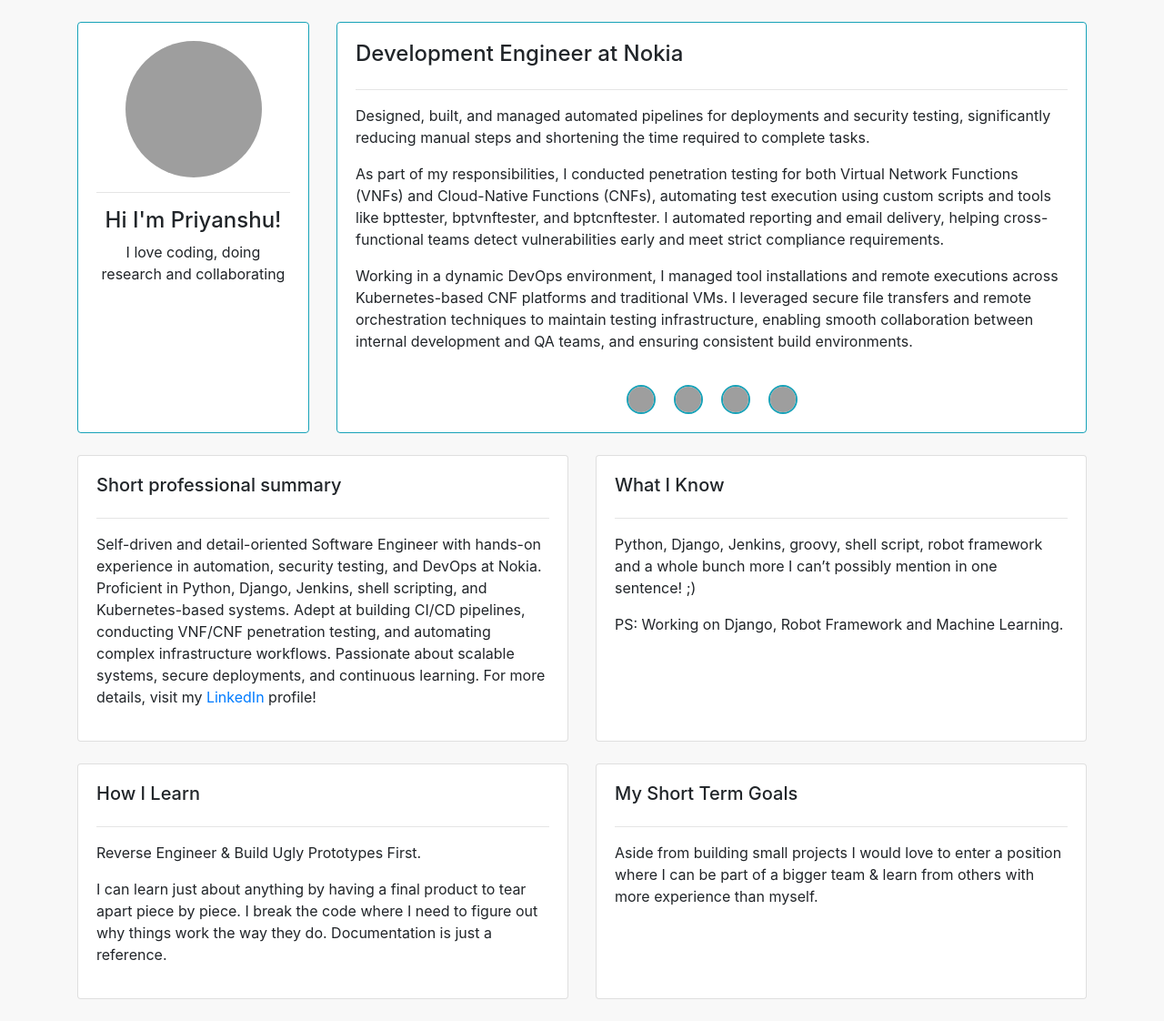
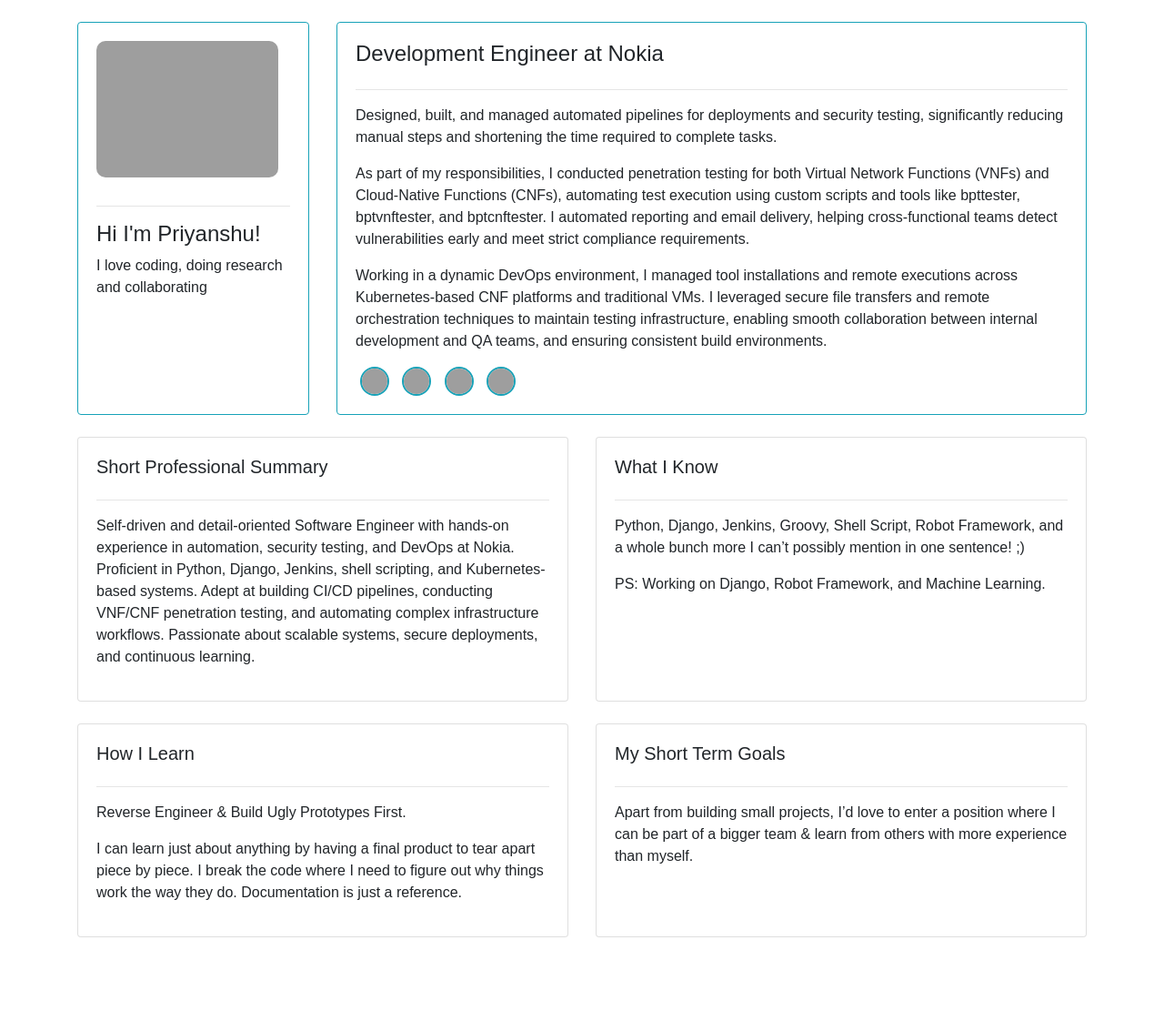
Before and after one commit to ps1711/Portfolio, a Django app: page / in a window 1280 px wide. Shown: the whole page at 91% size. After the commit the page ends 1030 px from the top, so only its background shows below. Run offline with Django 3.2, Linux system fonts and the light colour scheme; some libraries are stand-ins or nearby versions; grey boxes are pictures that could not be loaded.

Commit message:
Update home.html

```diff
--- a/base/templates/base/home.html
+++ b/base/templates/base/home.html
@@ -1,112 +1,131 @@
-{% load static %}
+<!DOCTYPE html>
+<html lang="en">
+<head>
+    <meta charset="UTF-8">
+    <title>Priyanshu's Portfolio</title>
+    <meta name="viewport" content="width=device-width, initial-scale=1">
 
-<!DOCTYPE html>
-<html>
-<head>
-    <title></title>
-    <link href="{% static 'css/main.css' %}" rel="stylesheet" type="text/css">
-    <link rel="stylesheet" href="https://stackpath.bootstrapcdn.com/bootstrap/4.3.1/css/bootstrap.min.css" integrity="sha384-ggOyR0iXCbMQv3Xipma34MD+dH/1fQ784/j6cY/iJTQUOhcWr7x9JvoRxT2MZw1T" crossorigin="anonymous">
+    <!-- Bootstrap CDN -->
+    <link rel="stylesheet" href="https://stackpath.bootstrapcdn.com/bootstrap/4.3.1/css/bootstrap.min.css">
 
+    <!-- Internal CSS for responsive layout -->
+    <style>
+        body {
+            font-family: Arial, sans-serif;
+        }
+
+        #profile-pic {
+            width: 100%;
+            max-width: 200px;
+            border-radius: 10px;
+            margin-bottom: 15px;
+        }
+
+        .social-links img {
+            width: 32px;
+            height: 32px;
+            border-radius: 50%;
+            border: 2px solid #17a2b8;
+            margin: 0 5px;
+        }
+
+        /* Responsive layout */
+        @media (max-width: 768px) {
+            #profile-wrapper {
+                text-align: center;
+                margin-bottom: 20px;
+            }
+
+            .card {
+                margin-bottom: 20px;
+            }
+
+            .social-links {
+                text-align: center;
+                padding-top: 10px;
+            }
+
+            #profile-pic {
+                margin: 0 auto;
+                display: block;
+            }
+        }
+    </style>
 </head>
 <body>
     <br>
     <div class="container">
         <div class="row">
-            <div class="col-md-3">
-                <div class="card card-body h-100  border-info" id="profile-wrapper">
-                    <img id="profile-pic" src="https://media.licdn.com/dms/image/v2/D5603AQEh5mn7UyK-Gg/profile-displayphoto-shrink_400_400/profile-displayphoto-shrink_400_400/0/1690873987528?e=1752710400&v=beta&t=MprWRPM5jhxnUXvMdBH6LeHft9MH5i2RpRGaF6Qy_gU" >
+            <div class="col-md-3 col-12">
+                <div class="card card-body h-100 border-info" id="profile-wrapper">
+                    <img id="profile-pic" src="https://media.licdn.com/dms/image/v2/D5603AQEh5mn7UyK-Gg/profile-displayphoto-shrink_400_400/profile-displayphoto-shrink_400_400/0/1690873987528?e=1752710400&v=beta&t=MprWRPM5jhxnUXvMdBH6LeHft9MH5i2RpRGaF6Qy_gU">
                     <hr>
                     <h4>Hi I'm Priyanshu!</h4>
                     <p>I love coding, doing research and collaborating</p>
                 </div>
             </div>
 
-            <div class="col-md-9">
-                <div class="card card-body h-100  border-info">
+            <div class="col-md-9 col-12">
+                <div class="card card-body h-100 border-info">
                     <h4>Development Engineer at Nokia</h4>
                     <hr>
                     <p>Designed, built, and managed automated pipelines for deployments and security testing, significantly reducing manual steps and shortening the time required to complete tasks.</p>
-					<p>As part of my responsibilities, I conducted penetration testing for both Virtual Network Functions (VNFs) and Cloud-Native Functions (CNFs), automating test execution using custom scripts and tools like bpttester, bptvnftester, and bptcnftester. I automated reporting and email delivery, helping cross-functional teams detect vulnerabilities early and meet strict compliance requirements.</p>
-					<p>Working in a dynamic DevOps environment, I managed tool installations and remote executions across Kubernetes-based CNF platforms and traditional VMs. I leveraged secure file transfers and remote orchestration techniques to maintain testing infrastructure, enabling smooth collaboration between internal development and QA teams, and ensuring consistent build environments.</p>
+                    <p>As part of my responsibilities, I conducted penetration testing for both Virtual Network Functions (VNFs) and Cloud-Native Functions (CNFs), automating test execution using custom scripts and tools like bpttester, bptvnftester, and bptcnftester. I automated reporting and email delivery, helping cross-functional teams detect vulnerabilities early and meet strict compliance requirements.</p>
+                    <p>Working in a dynamic DevOps environment, I managed tool installations and remote executions across Kubernetes-based CNF platforms and traditional VMs. I leveraged secure file transfers and remote orchestration techniques to maintain testing infrastructure, enabling smooth collaboration between internal development and QA teams, and ensuring consistent build environments.</p>
 
-                    <div style="text-align: center; margin-top: 20px;">
-  <table style="margin: 0 auto;">
-    <tr>
-      <td style="padding: 0 10px;">
-        <a href="https://www.facebook.com/profile.php?id=100042266948633">
-          <img src="https://upload.wikimedia.org/wikipedia/commons/b/b8/2021_Facebook_icon.svg"
-               style="width: 32px; height: 32px; border-radius: 50%; border: 2px solid #17a2b8;">
-        </a>
-      </td>
-      <td style="padding: 0 10px;">
-        <a href="https://www.linkedin.com/in/priyanshu-singh-6037b31a5/">
-          <img src="https://cdn-icons-png.flaticon.com/512/174/174857.png"
-               style="width: 32px; height: 32px; border-radius: 50%; border: 2px solid #17a2b8;">
-        </a>
-      </td>
-      <td style="padding: 0 10px;">
-        <a href="https://github.com/ps1711">
-          <img src="https://cdn-icons-png.flaticon.com/512/25/25231.png"
-               style="width: 32px; height: 32px; border-radius: 50%; border: 2px solid #17a2b8;">
-        </a>
-      </td>
-      <td style="padding: 0 10px;">
-        <a href="https://www.instagram.com/priyanshu_singh_17/">
-          <img src="https://cdn-icons-png.flaticon.com/512/174/174855.png"
-               style="width: 32px; height: 32px; border-radius: 50%; border: 2px solid #17a2b8;">
-        </a>
-      </td>
-    </tr>
-  </table>
-</div>
-
-
+                    <div class="social-links">
+                        <a href="https://www.facebook.com/profile.php?id=100042266948633"><img src="https://upload.wikimedia.org/wikipedia/commons/b/b8/2021_Facebook_icon.svg"></a>
+                        <a href="https://www.linkedin.com/in/priyanshu-singh-6037b31a5/"><img src="https://cdn-icons-png.flaticon.com/512/174/174857.png"></a>
+                        <a href="https://github.com/ps1711"><img src="https://cdn-icons-png.flaticon.com/512/25/25231.png"></a>
+                        <a href="https://www.instagram.com/priyanshu_singh_17/"><img src="https://cdn-icons-png.flaticon.com/512/174/174855.png"></a>
+                    </div>
                 </div>
             </div>
         </div>
+
         <br>
+
         <div class="row">
-            <div class="col-md-6">
+            <div class="col-md-6 col-12">
                 <div class="card card-body h-100">
-                    <h5>Short professional summary</h5>
+                    <h5>Short Professional Summary</h5>
                     <hr>
-                    <p>Self-driven and detail-oriented Software Engineer with hands-on experience in automation, security testing, and DevOps at Nokia. Proficient in Python, Django, Jenkins, shell scripting, and Kubernetes-based systems. Adept at building CI/CD pipelines, conducting VNF/CNF penetration testing, and automating complex infrastructure workflows. Passionate about scalable systems, secure deployments, and continuous learning. For more details, visit my <a href="https://www.linkedin.com/in/priyanshu-singh-6037b31a5/">LinkedIn</a> profile!</p>
+                    <p>Self-driven and detail-oriented Software Engineer with hands-on experience in automation, security testing, and DevOps at Nokia. Proficient in Python, Django, Jenkins, shell scripting, and Kubernetes-based systems. Adept at building CI/CD pipelines, conducting VNF/CNF penetration testing, and automating complex infrastructure workflows. Passionate about scalable systems, secure deployments, and continuous learning.</p>
                 </div>
             </div>
 
-            <div class="col-md-6">
+            <div class="col-md-6 col-12">
                 <div class="card card-body h-100">
                     <h5>What I Know</h5>
                     <hr>
-                    <p>Python, Django, Jenkins, groovy, shell script, robot framework and a whole bunch more I can’t possibly mention in one sentence! ;)</p>
-                    <p>PS: Working on Django, Robot Framework and Machine Learning.</p>
+                    <p>Python, Django, Jenkins, Groovy, Shell Script, Robot Framework, and a whole bunch more I can’t possibly mention in one sentence! ;)</p>
+                    <p>PS: Working on Django, Robot Framework, and Machine Learning.</p>
                 </div>
             </div>
         </div>
+
         <br>
+
         <div class="row">
-            <div class="col-md-6">
+            <div class="col-md-6 col-12">
                 <div class="card card-body h-100">
                     <h5>How I Learn</h5>
                     <hr>
                     <p>Reverse Engineer & Build Ugly Prototypes First.</p>
-
                     <p>I can learn just about anything by having a final product to tear apart piece by piece. I break the code where I need to figure out why things work the way they do. Documentation is just a reference.</p>
                 </div>
             </div>
 
-            <div class="col-md-6">
+            <div class="col-md-6 col-12">
                 <div class="card card-body h-100">
                     <h5>My Short Term Goals</h5>
                     <hr>
-                    <p>Aside from building small projects I would love to enter a position where I can be part of a bigger team & learn from others with more experience than myself.</p>
-
+                    <p>Apart from building small projects, I’d love to enter a position where I can be part of a bigger team & learn from others with more experience than myself.</p>
                 </div>
             </div>
         </div>
+
         <br>
     </div>
-
-
 </body>
 </html>
```
